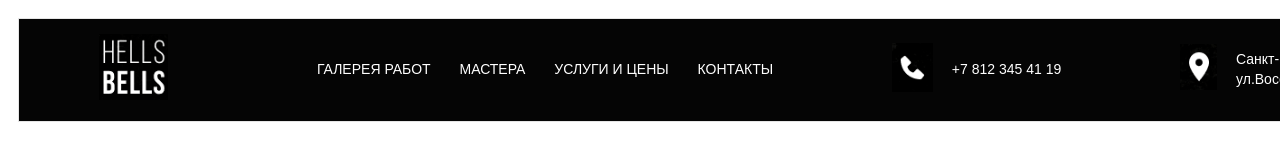
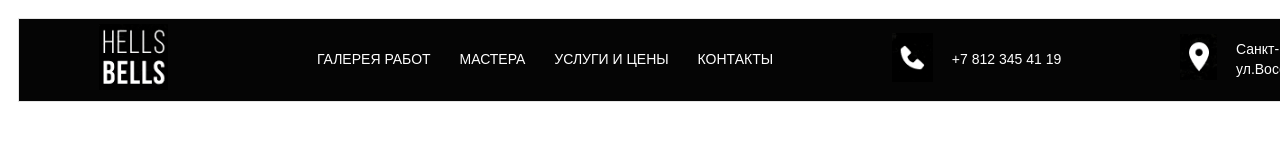
Before and after one commit to Grads521/first, a website built with Parcel: page index.html in a window 1280 px wide. Shown: the top 160 px of the page. Built offline with nearby package versions, Linux system fonts and the light colour scheme.

Commit message:
Немного паддинги уменьшил

```diff
--- a/style.css
+++ b/style.css
@@ -12,8 +12,8 @@ body {
   margin: 0;
   /* padding-left: 300px; */
   /* padding-right: 600px; */
-  padding-top: 15px;
-  padding-bottom: 15px;
+  padding-top: 5px;
+  padding-bottom: 5px;
   list-style: none;
   border: 1px solid #e5e5e5;
   background-color: #050505;
```
